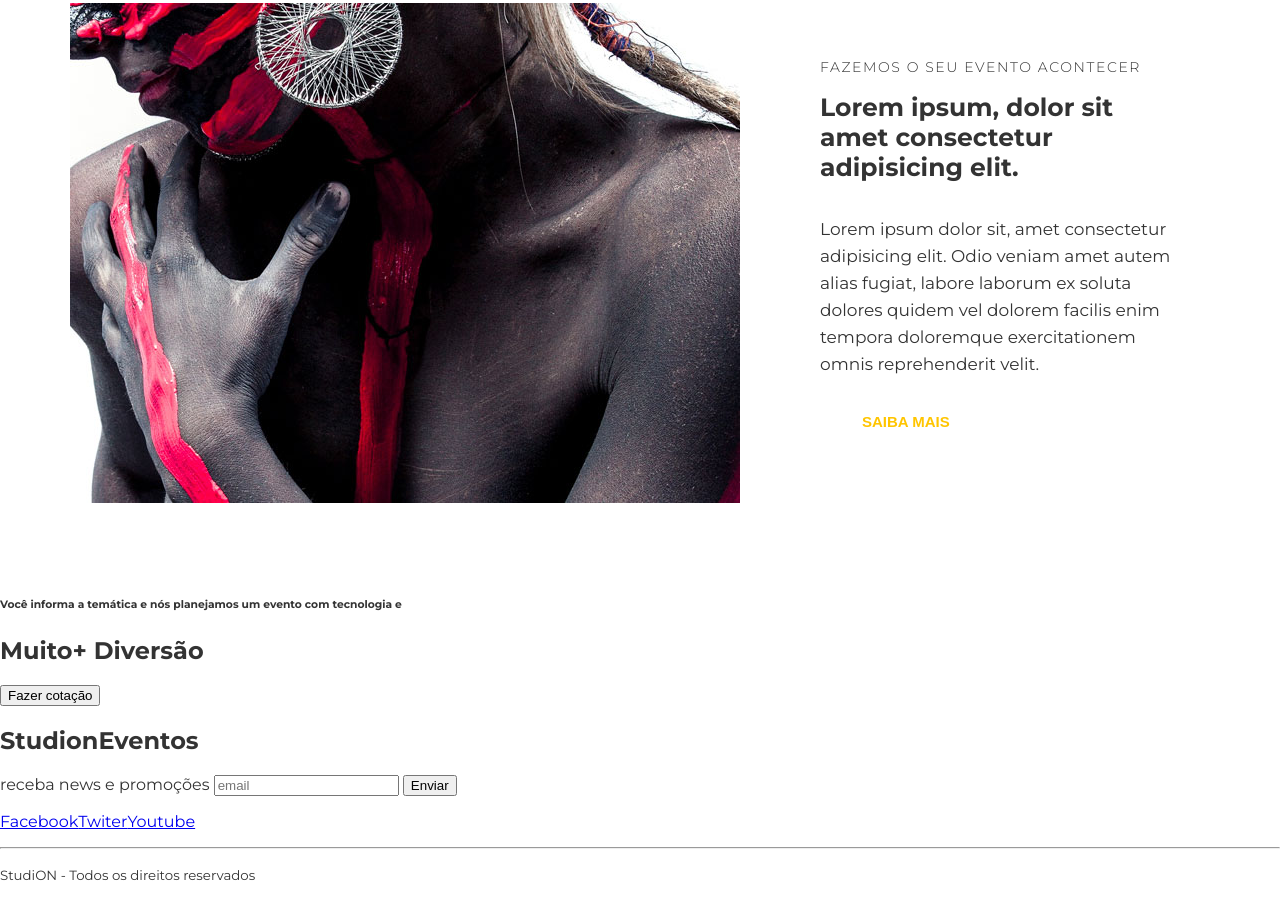
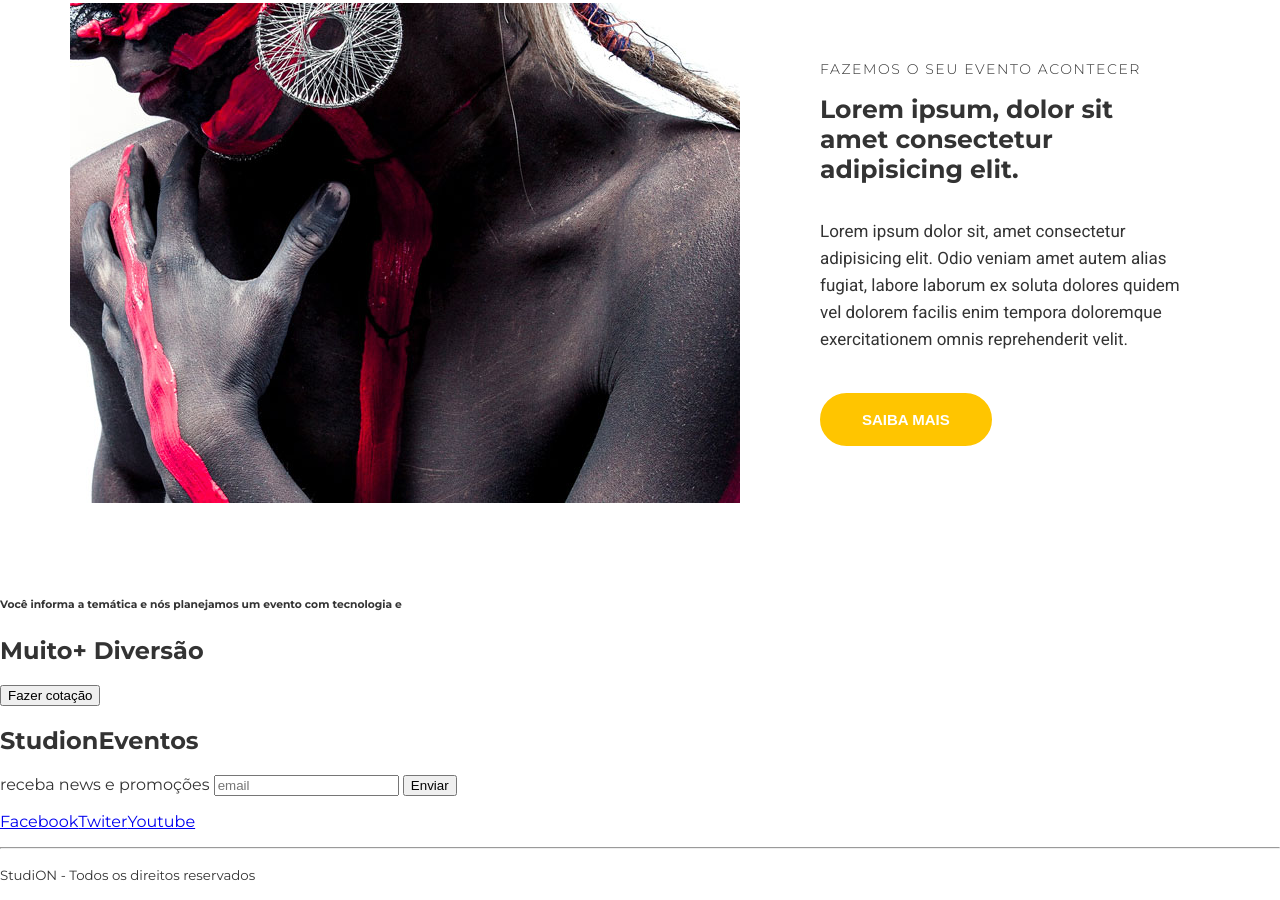
Before and after one commit to ismaelfsjunior/studion, a website: page src/index.html in a window 1280 px wide. Shown: the part 1144-2044 px from the top of the page. Drawn offline with Linux system fonts and the light colour scheme.

Commit message:
feat(MAIN): estilizando a section institutional

```diff
--- a/src/style.css
+++ b/src/style.css
@@ -1,4 +1,5 @@
-@import url('https://fonts.googleapis.com/css2?family=Montserrat:wght@300;400;700;900&display=swap');
+/*@import url('https://fonts.googleapis.com/css2?family=Montserrat:wght@300;400;700;900&display=swap');*/
+@import url('https://fonts.googleapis.com/css2?family=Montserrat:wght@300;400;500;700;900&family=Roboto&display=swap');
 
 * {
     box-sizing: border-box;
@@ -7,9 +8,10 @@
 :root {
     font-family: 'Montserrat',sans-serif;
     font-size: 16px;
-    color: #333;
+    --color-copy: #333;
     --color-primery: #ffc500;
     --default-padding: 1rem;
+    color: var(--color-copy);
 }
 
 body{
@@ -139,7 +141,8 @@ ul {
 
 .btn:hover,
 .btn:active,
-.btn:focus {
+.btn:focus,
+.btn--institutional {
    border-color: var(--color-primery);
    background-color: var(--color-primery);
    color: #fff;
@@ -194,6 +197,14 @@ ul {
 }
 
 .institutional p {
+    font-family: 'roboto', sans-serif;
     font-size: 1.0625rem;
     line-height: 1.6875rem;
+    margin-bottom: 0;
+    margin-bottom: 2.5rem;
 }
+
+.btn--institutional:hover {
+    color: var(--color-copy);
+    background: unset;
+}
```
